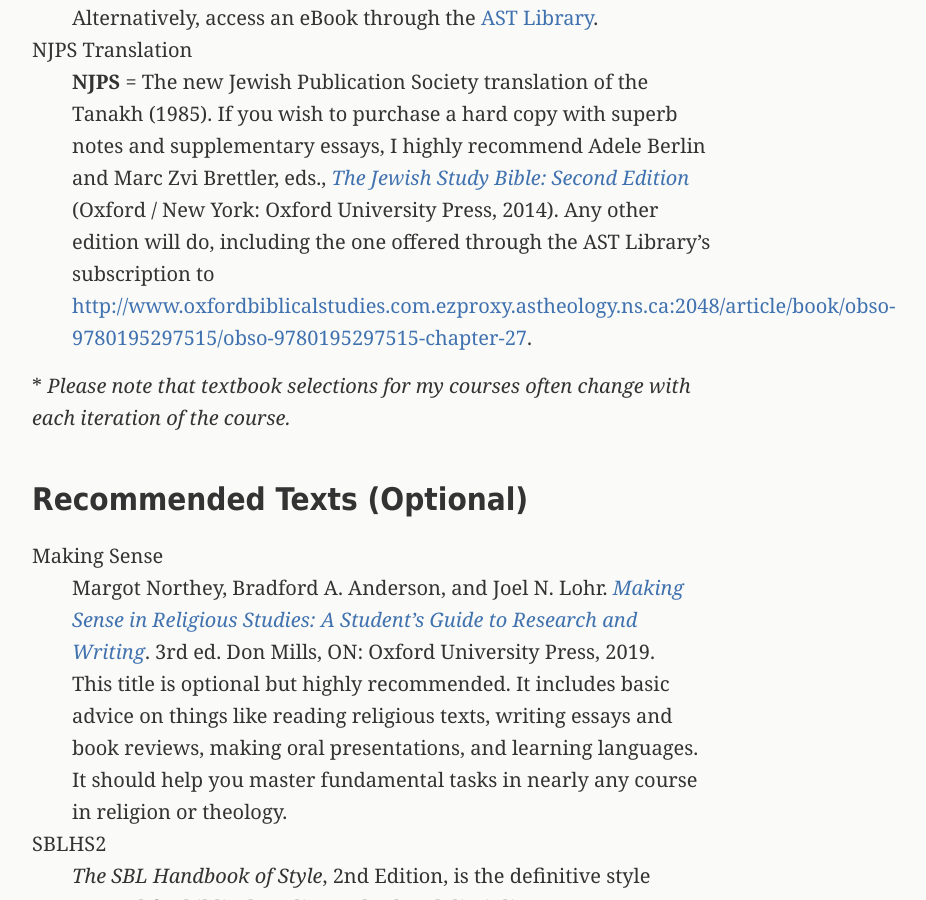
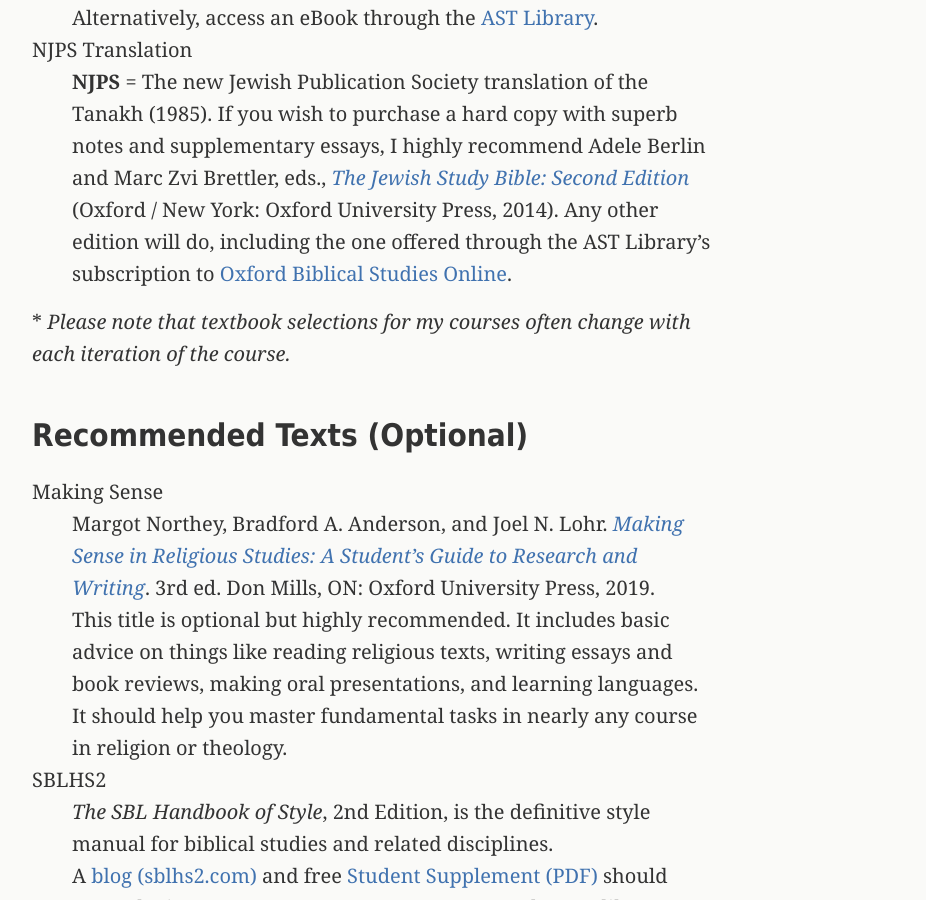
Before and after one commit to danieldriver/danieldriver.github.io, a Jekyll site: the page built from _pages/hb-3112.md, in a window 1280 px wide and 900 px high, scrolled down 1098 px. Shown: the whole window, without its empty margins (266-1192 px from the left). Built offline with Jekyll 4.4.1, drawn with Linux system fonts in a browser that asks for light colours; a script that is not in the unit is left out.

Commit message:
fix that link

```diff
--- a/_pages/hb-3112.md
+++ b/_pages/hb-3112.md
@@ -33,7 +33,7 @@
 : Alternatively, access an eBook through the [AST Library](https://ebookcentral.proquest.com/lib/astheology/detail.action?docID=4895035).
 
 NJPS Translation
-: **NJPS** = The new Jewish Publication Society translation of the Tanakh (1985). If you wish to purchase a hard copy with superb notes and supplementary essays, I highly recommend Adele Berlin and Marc Zvi Brettler, eds., [*The Jewish Study Bible: Second Edition*](https://amzn.to/36BBqNw) (Oxford / New York: Oxford University Press, 2014). Any other edition will do, including the one offered through the AST Library's subscription to [http://www.oxfordbiblicalstudies.com.ezproxy.astheology.ns.ca:2048/article/book/obso-9780195297515/obso-9780195297515-chapter-27](Oxford Biblical Studies Online).
+: **NJPS** = The new Jewish Publication Society translation of the Tanakh (1985). If you wish to purchase a hard copy with superb notes and supplementary essays, I highly recommend Adele Berlin and Marc Zvi Brettler, eds., [*The Jewish Study Bible: Second Edition*](https://amzn.to/36BBqNw) (Oxford / New York: Oxford University Press, 2014). Any other edition will do, including the one offered through the AST Library's subscription to [Oxford Biblical Studies Online](http://www.oxfordbiblicalstudies.com.ezproxy.astheology.ns.ca:2048/article/book/obso-9780195297515/obso-9780195297515-chapter-27).
 
 {% include recommended.md %}
 
```
